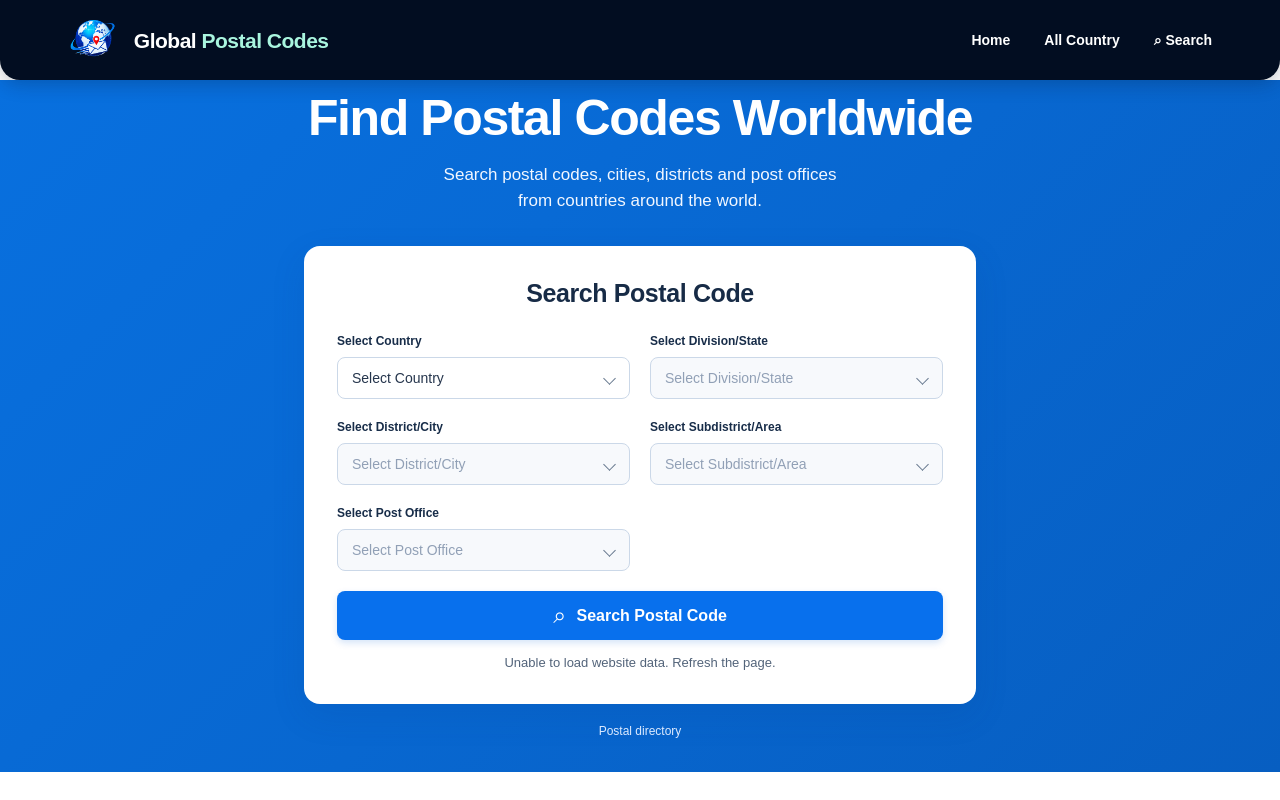
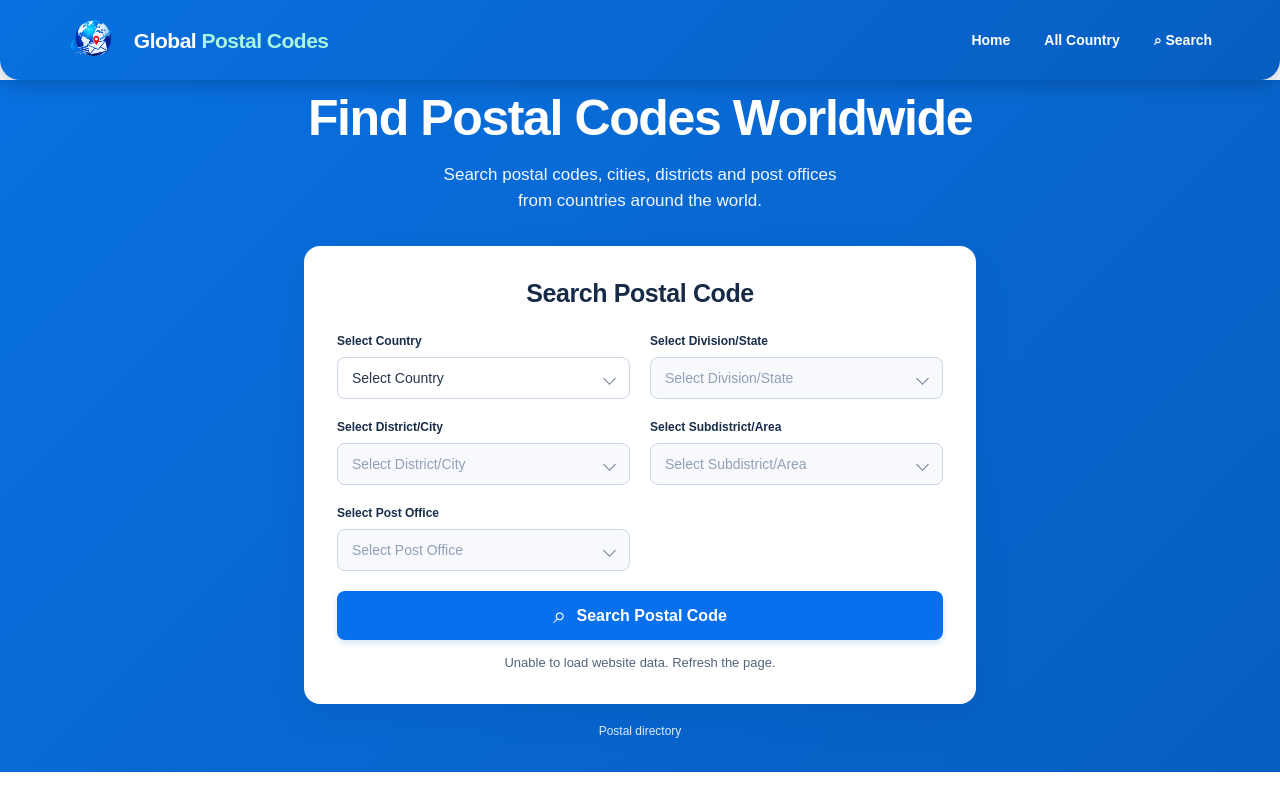
Before and after one commit to codersshamim/gpc, a website: page public/index.html in a window 1280 px wide. Shown: the top 800 px of the page. Drawn offline with Linux system fonts and the light colour scheme; no server answers.

Commit message:
Match header blue to postal search section

```diff
--- a/public/style.css
+++ b/public/style.css
@@ -1,6 +1,6 @@
 :root{--navy:#07539b;--blue:#0870df;--text:#172b46;--muted:#65758b;--line:#cbd8e8}
 *{box-sizing:border-box}html{scroll-behavior:smooth}body{margin:0;font-family:Arial,Helvetica,sans-serif;color:var(--text);background:#fff}
-.site-header{position:sticky;top:0;z-index:900;width:100%;background:linear-gradient(110deg,#071a36 0%,#103b68 52%,#07539b 100%);border-radius:0 0 20px 20px;box-shadow:0 5px 18px rgba(4,24,52,.24);height:80px;padding:0 max(5.3%,calc((100% - 1220px)/2));display:flex;align-items:center;justify-content:space-between;background:#020d21;color:#fff}
+.site-header{position:sticky;top:0;z-index:900;width:100%;background:linear-gradient(135deg,#0870df 0%,#0867d0 52%,#075ec1 100%);border-radius:0 0 20px 20px;box-shadow:0 5px 18px rgba(4,24,52,.24);height:80px;padding:0 max(5.3%,calc((100% - 1220px)/2));display:flex;align-items:center;justify-content:space-between;color:#fff}
 .brand{display:flex;align-items:center;gap:12px;flex:0 0 auto;text-decoration:none;line-height:1}.brand img{display:block;width:54px;height:54px;object-fit:contain}.brand-name{font-size:21px;font-weight:800;letter-spacing:-.5px;white-space:nowrap;color:#fff}.brand-name span:last-child{color:#a9f5df}
 nav{display:flex;align-items:center;gap:34px}nav a{font-size:14px;font-weight:700;color:#fff;text-decoration:none}nav a:hover{color:#a9f5df}
 .hero{min-height:590px;padding:10px 20px 34px;text-align:center;color:#fff;background:linear-gradient(135deg,#0870df 0%,#0867d0 52%,#075ec1 100%)}
```
